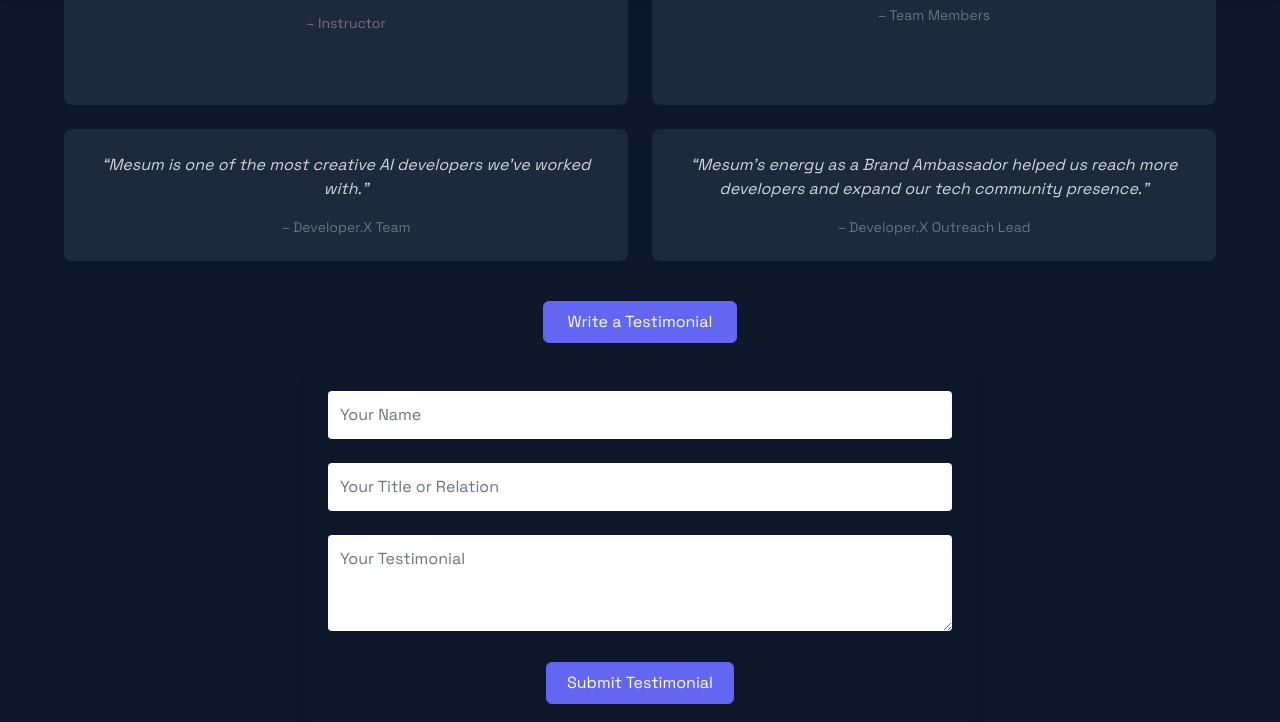
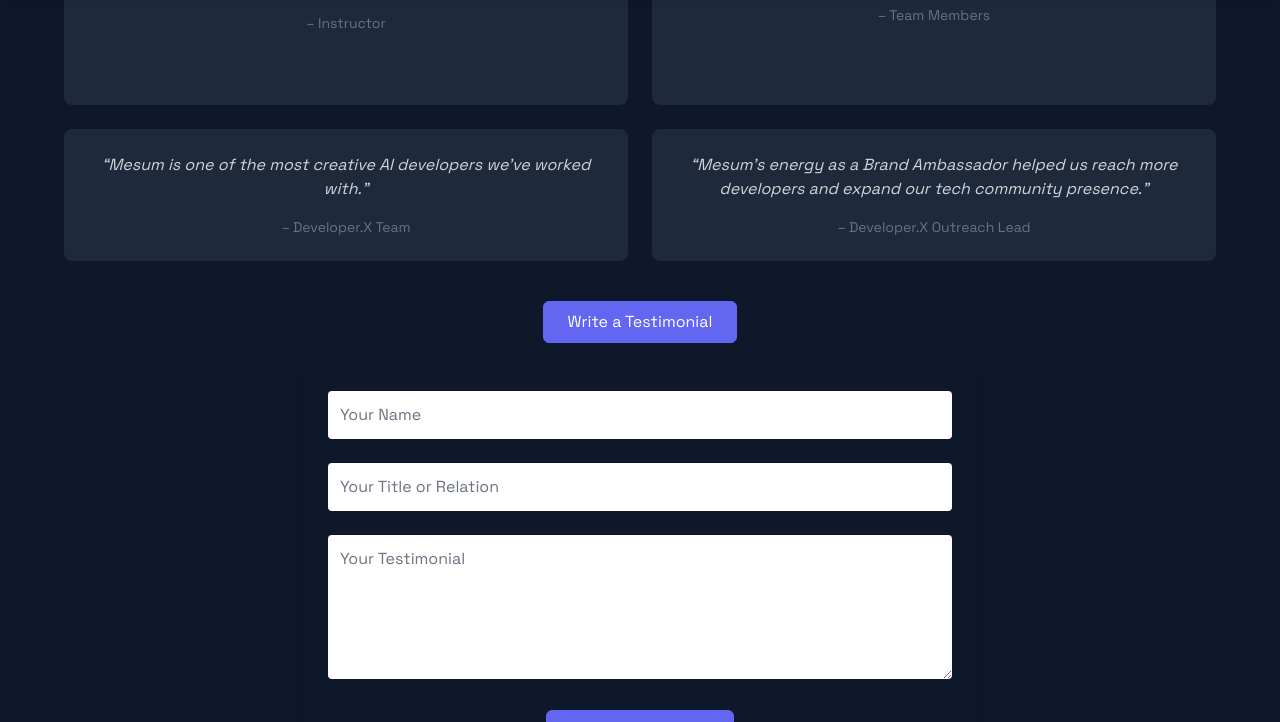
Before and after one commit to codewithMeesum/codewithMeesum.github.io, a plain HTML site: page index.html in a window 1280 px wide. Both pictures are taken after a click on the button "Write a Testimonial". Shown: the part 1555-2277 px from the top of the page. Drawn offline with nearby package versions, Linux system fonts and the light colour scheme.

Commit message:
index.html

```diff
--- a/index.html
+++ b/index.html
@@ -303,8 +303,10 @@
 </div>
 
 <!-- Testimonial Form (Initially Hidden + Added Spacing) -->
+<!-- Testimonial Form (Final Matching Version) -->
 <div id="testimonialForm" class="hidden mt-6 max-w-2xl mx-auto bg-[#0f172a] p-6 rounded-lg shadow-lg">
   <form action="https://formspree.io/f/xyzjaony" method="POST" class="space-y-6">
+
     <input type="text" name="name" placeholder="Your Name" required
            class="w-full p-3 rounded bg-white text-black outline-none placeholder-gray-500" />
 
@@ -312,7 +314,7 @@
            class="w-full p-3 rounded bg-white text-black outline-none placeholder-gray-500" />
 
     <textarea name="testimonial" placeholder="Your Testimonial" required
-              class="w-full h-24 p-3 rounded bg-white text-black outline-none placeholder-gray-500"></textarea>
+              class="w-full p-3 rounded bg-white text-black outline-none placeholder-gray-500" rows="5"></textarea>
 
     <div class="text-center">
       <button type="submit"
@@ -320,8 +322,10 @@
         Submit Testimonial
       </button>
     </div>
+
   </form>
 </div>
+
 
 </section>
 
```
